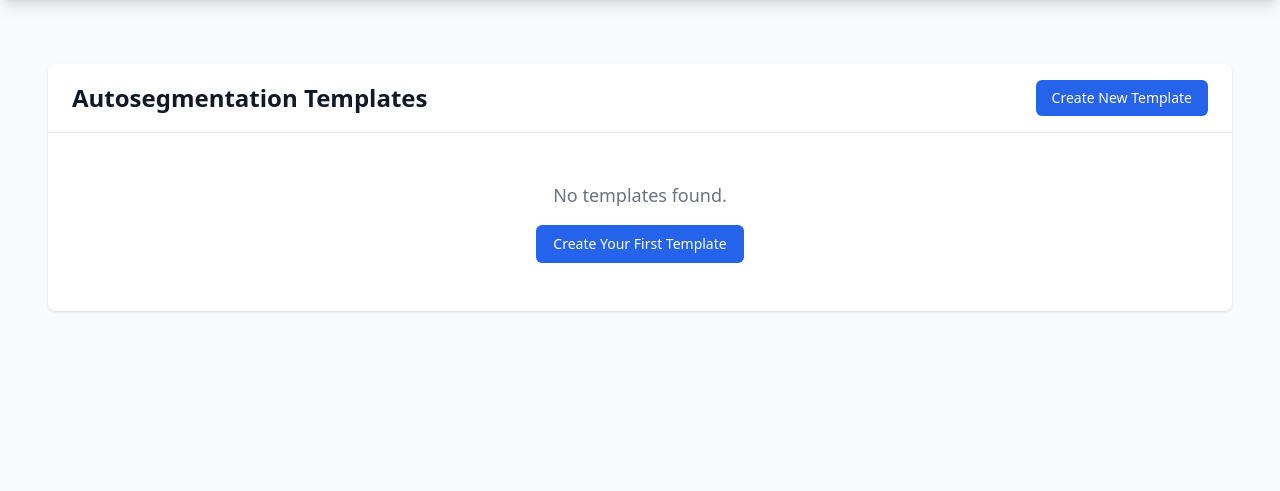
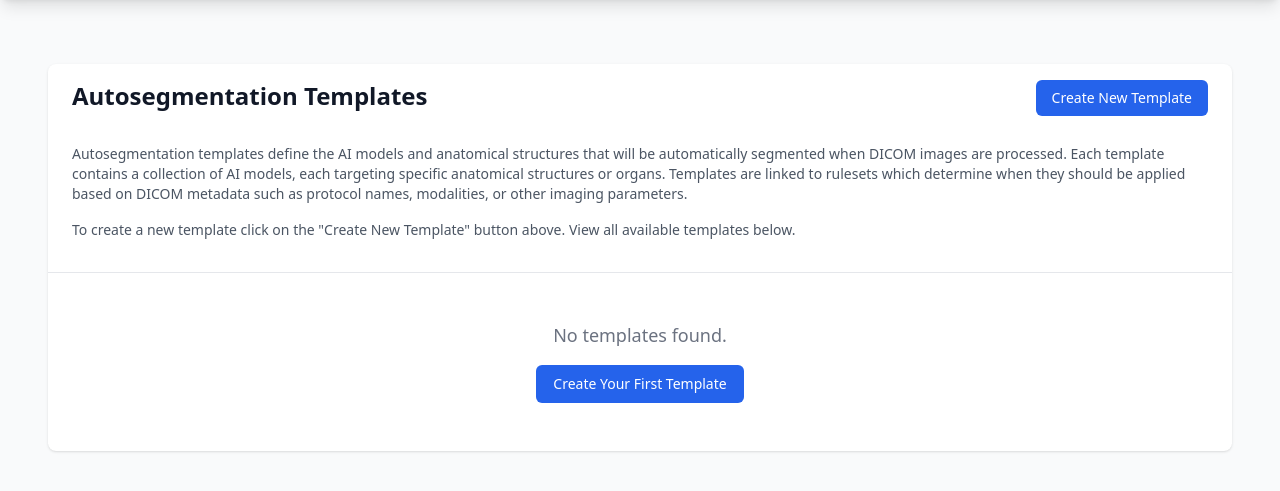
Before and after one commit to CHAVI-India/draw-client-2.0, a Django app: page /dicom/templates/ in a window 1280 px wide. Shown: the part 65-556 px from the top of the page. Run offline with Django 5.2, Linux system fonts and the light colour scheme; the visitor is signed in with stand-in values (Sample User, id 1); data that the repository does not hold is empty; parts of the project's set-up code (start-up, migrations or seed data) failed here and were passed over; some libraries are stand-ins or nearby versions.

Commit message:
feat: add descriptive help text to template and ruleset list pages

```diff
--- a/templates/dicom_handler/template_list.html
+++ b/templates/dicom_handler/template_list.html
@@ -7,14 +7,23 @@
     <div class="max-w-7xl mx-auto px-4 sm:px-6 lg:px-8">
         <div class="bg-white shadow rounded-lg">
             <div class="px-6 py-4 border-b border-gray-200">
-                <div class="flex justify-between items-center">
-                    <h1 class="text-2xl font-bold text-gray-900">Autosegmentation Templates</h1>
+                <!-- Header with Title and Button -->
+                <div class="flex justify-between items-start mb-6">
+                    <div>
+                        <h1 class="text-2xl font-bold text-gray-900 mb-2">Autosegmentation Templates</h1>
+                    </div>
                     {% if perms.dicom_handler.add_autosegmentationtemplate %}
                         <a href="{% url 'dicom_handler:create_template' %}"
-                           class="px-4 py-2 bg-primary-600 text-white text-sm font-medium rounded-md hover:bg-primary-700 focus:outline-none focus:ring-2 focus:ring-offset-2 focus:ring-primary-500">
+                           class="px-4 py-2 bg-primary-600 text-white text-sm font-medium rounded-md hover:bg-primary-700 focus:outline-none focus:ring-2 focus:ring-offset-2 focus:ring-primary-500 whitespace-nowrap">
                             Create New Template
                         </a>
                     {% endif %}
+                </div>
+
+                <!-- Description Section -->
+                <div class="mb-4">
+                    <p class="text-gray-600 text-sm">Autosegmentation templates define the AI models and anatomical structures that will be automatically segmented when DICOM images are processed. Each template contains a collection of AI models, each targeting specific anatomical structures or organs. Templates are linked to rulesets which determine when they should be applied based on DICOM metadata such as protocol names, modalities, or other imaging parameters.</p>
+                    <p class="text-gray-600 text-sm mt-4">To create a new template click on the "Create New Template" button above. View all available templates below.</p>
                 </div>
             </div>
 
```
Also changed, not shown: templates/dicom_handler/ruleset_list.html (+9 -3 lines).
